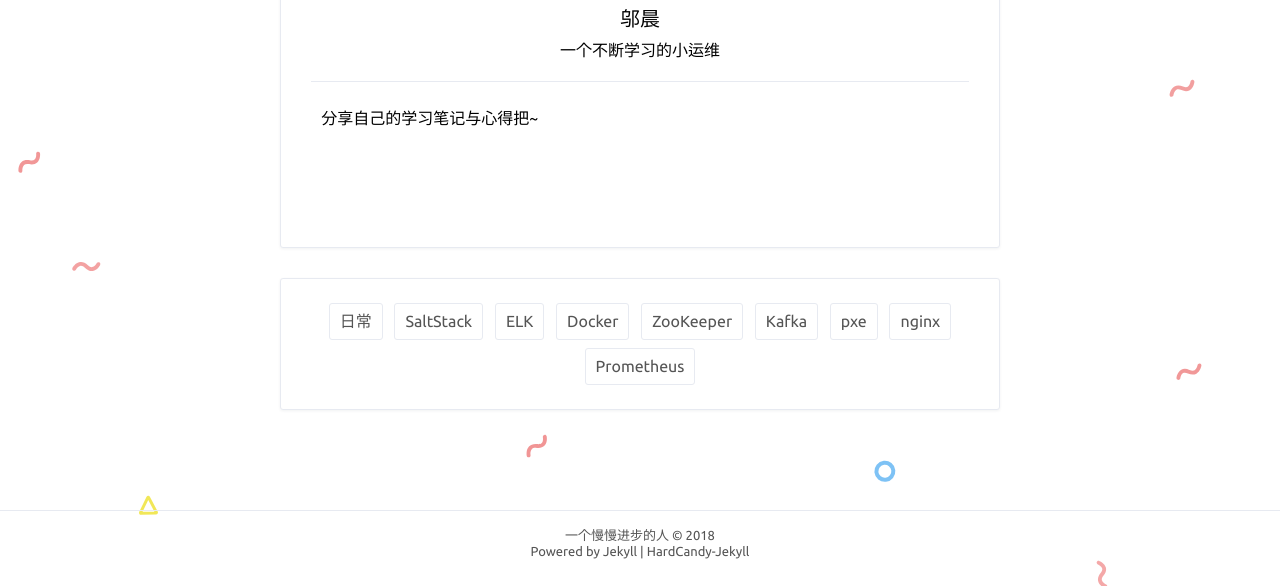
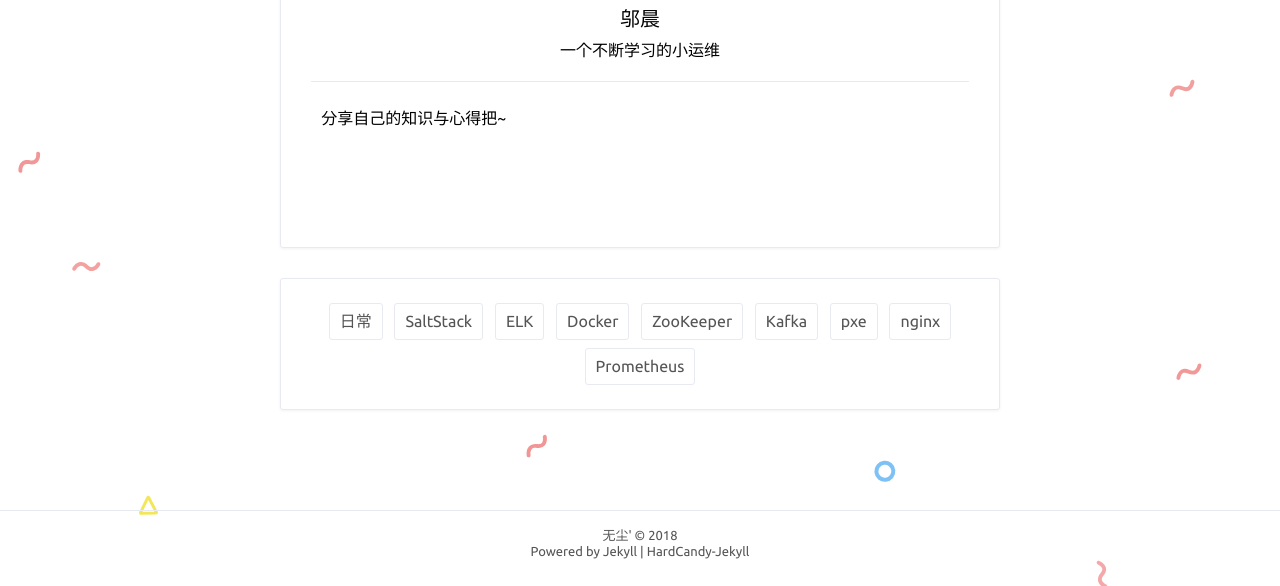
Before and after one commit to WuChenLinux/yw, a Jekyll site: the page built from about.html, in a window 1280 px wide. Shown: the part 562-1148 px from the top of the page. Built offline with Jekyll 4.4.1, drawn with Linux system fonts in a browser that asks for light colours; comment, search, counter and statistics services are not loaded.

Commit message:
修改title

```diff
--- a/_config.yml
+++ b/_config.yml
@@ -1,5 +1,5 @@
 # Site settings 配置站点
-title: '一个慢慢进步的人'
+title: 无尘'
 description: '记录，进步'
 keywords: '笔记，运维'
 url: 'http://www.blog-wuchen.cn' # your host
@@ -19,7 +19,7 @@ NickName: 'wuchen'
 webtitle: '1024'
 bio: '一个不断学习的小运维'
 about: true
-aboutyou: '分享自己的学习笔记与心得把~'
+aboutyou: '分享自己的知识与心得把~'
 portraits: '/assets/profile.jpeg' # your portraits image file path
 
 # SNS
```
